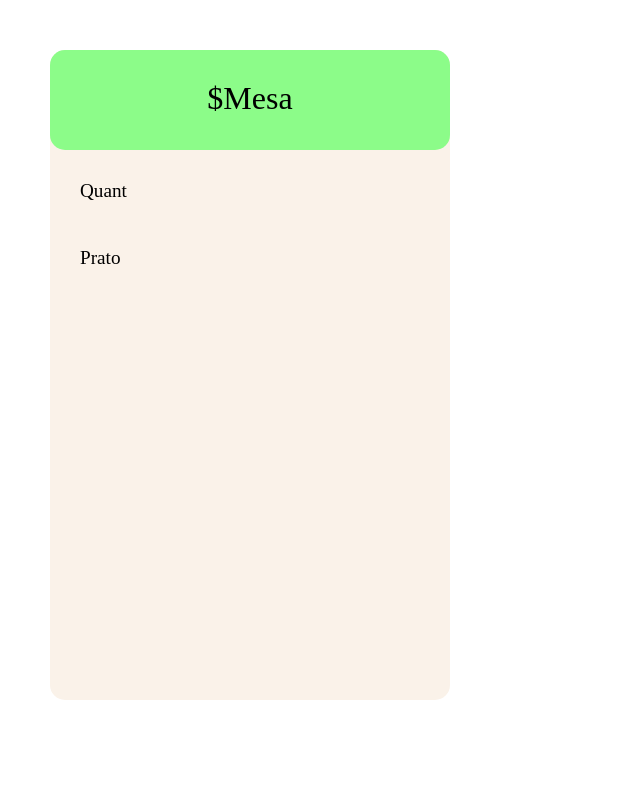
After one commit to Etequinos/TCC, a PHP site: page /cards/card-v-salao.php in a window 1280 px wide. The commit adds this page. Shown: the whole page, without its empty margins (0-640 px from the left). Run offline with PHP 8.4, Linux system fonts and the light colour scheme.

Commit message:
Alterações em algumas telas

```diff
--- /dev/null
+++ b/cards/card-v-salao.php
@@ -0,0 +1,14 @@
+<head>
+<link rel='stylesheet' href='../css/card-v-salao.css'>
+</head>
+<body>
+
+    <div class="card-container">
+    <div class="card-name">
+        <label for="prato" name="mesa">$Mesa</label>
+    </div>
+    <p>Quant</p>
+    <p>Prato</p>
+    </div>
+
+</body>
--- /dev/null
+++ b/css/card-v-salao.css
@@ -0,0 +1,40 @@
+*{
+    margin: 0;
+    padding: 0;
+}
+.card-container{
+    background-color: #faf2e9;
+    margin: 50px;
+    border-radius: 15px;
+    display: flex;
+    flex-direction: column;
+
+    width: 400px;
+    height: 650px;
+}
+.card-name{
+    background-color: #8CFC89;
+    margin: 0px;
+    border-radius: 15px;
+    display: flex;
+    flex-direction: column;
+    width: 400px;
+    height: 100px;
+}
+label{
+    font-size: xx-large;
+   /* font-weight: bolder; */
+    margin: 30px;
+    margin-bottom: 15px;
+    align-self: center;
+}
+p{
+    font-size: larger;
+    margin: 30px;
+    margin-bottom: 15px;
+    align-self: baseline;
+}
+a{
+    text-decoration: none;
+    color: black;
+}
--- a/telas/V_salão.php
+++ b/telas/V_salão.php
@@ -3,7 +3,7 @@
 <head>
     <meta charset="UTF-8">
     <meta name="viewport" content="width=device-width, initial-scale=1.0">
-    <link rel="stylesheet" href="../css/login.css">
+    <link rel="stylesheet" href="../css/card-v-salao.css">
     <title>Document</title>
 
 
```
Also changed, not shown: telas/destaques.php (+3 -5 lines), imagens/coca.jpg (added).
